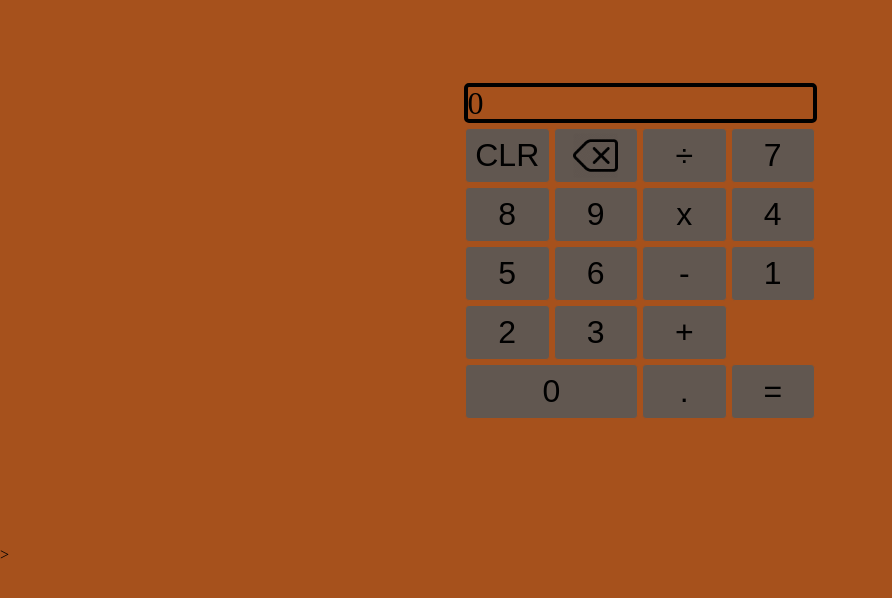
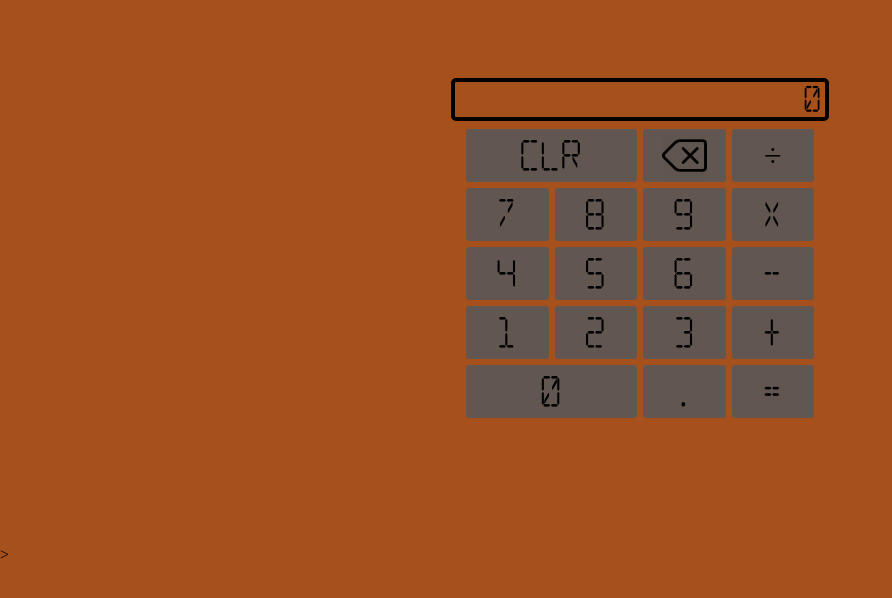
Before and after one commit to Magmusacy/calculator, a plain HTML site: page index.html in a window 1280 px wide. Shown: the whole page, without its empty margins (0-892 px from the left). Drawn offline with Linux system fonts and the light colour scheme.

Commit message:
Added new font, made bigger clear button and better positioned display

```diff
--- a/style.css
+++ b/style.css
@@ -1,5 +1,12 @@
-body {
+@font-face {
+    src: url(DIGITALDREAMNARROW.ttf);
+    font-family:digital
+}
+html body {
     background-color:#a6511c;
+}
+body button {
+    font-family:digital;
 }
 .btn img {
     height:45px;
@@ -31,14 +38,24 @@ body {
     position:relative;
     left:-50%;
     font-size:2em;
-    top:-45px;
+    top:-50px;
     border:solid black 4px;
     border-radius:5px;
-    width:345px;
-    float:right;
+    width:21ch;
+    max-width:21ch;
+    text-align:right;
+    padding:4px;
+    overflow:hidden;
+    font-family:digital;
+    font-size:27px;
 }
 #big0 {
     width:100%;
     grid-column-start:1;
     grid-column-end:3;
 }
+.clr {
+    widows: 100%;
+    grid-column-start:1;
+    grid-column-end:3;
+}
```
